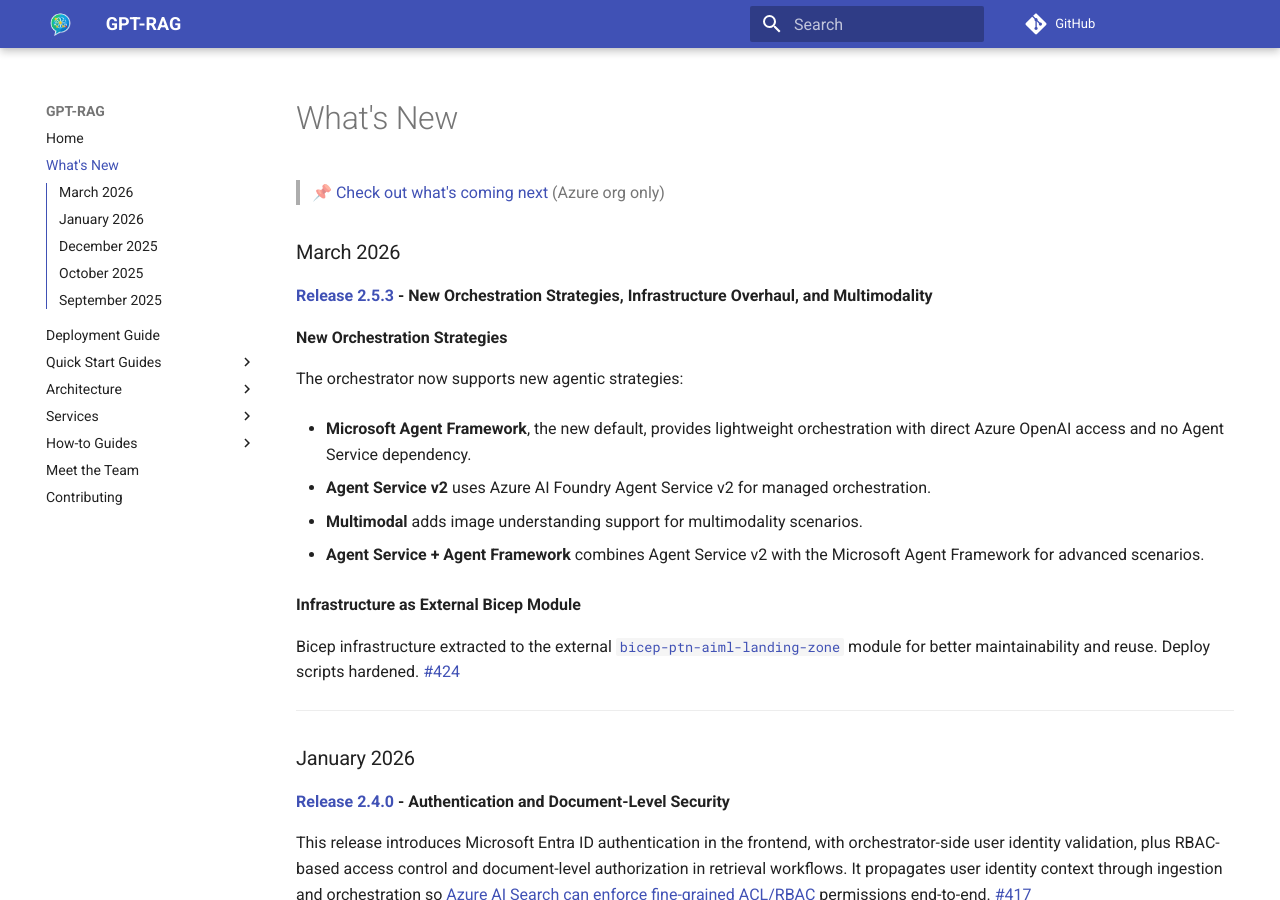
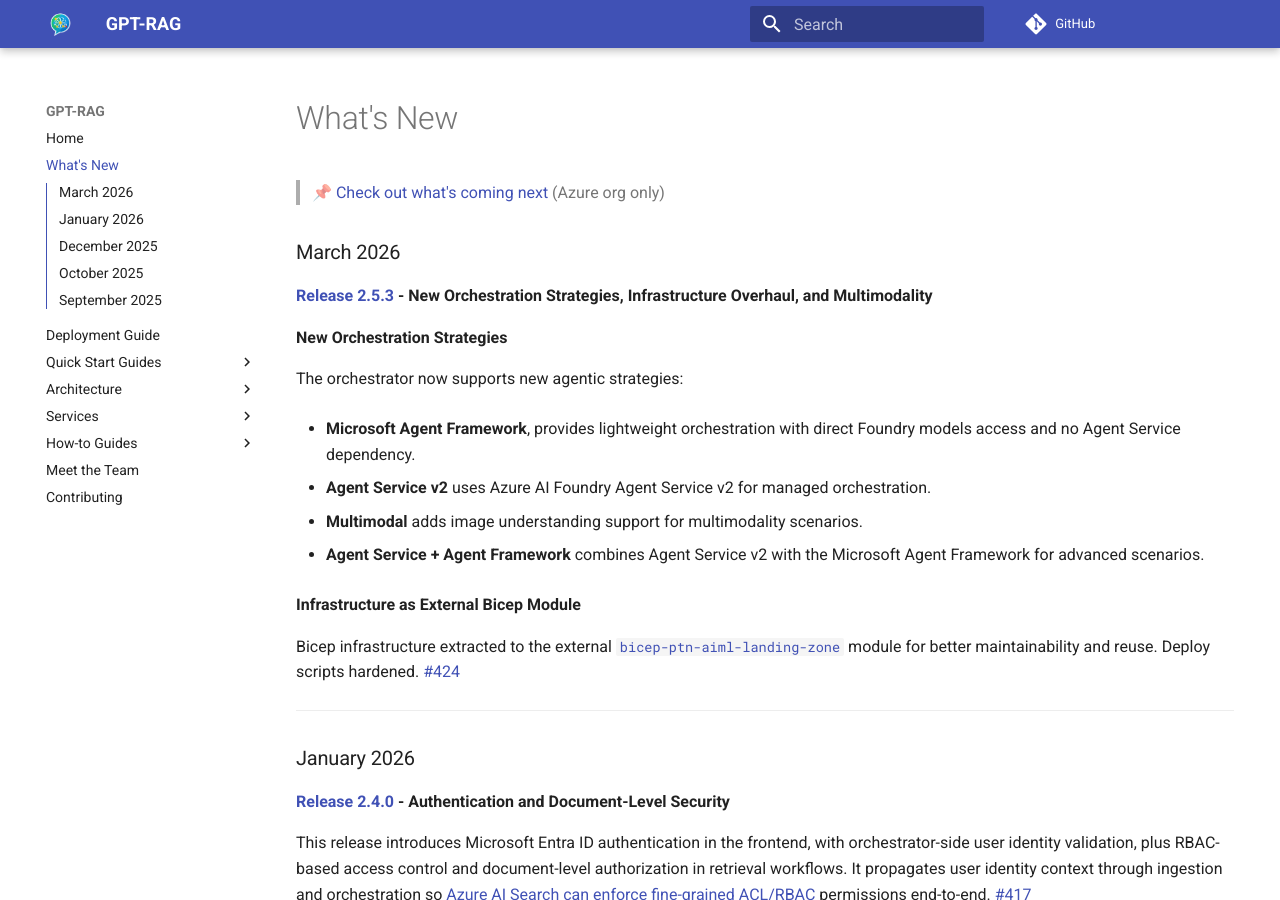
Before and after one commit to Azure/GPT-RAG, an MkDocs documentation site: the page built from docs/whatisnew.md, in a window 1280 px wide and 900 px high. Built offline with MkDocs 1.6.1 and Material for MkDocs 9.7.7, drawn with Linux system fonts in a browser that asks for light colours; comment, search, counter and statistics services are not loaded.

Commit message:
documentation

```diff
--- a/docs/whatisnew.md
+++ b/docs/whatisnew.md
@@ -8,7 +8,7 @@
 
 The orchestrator now supports new agentic strategies:
 
-- **Microsoft Agent Framework**, the new default, provides lightweight orchestration with direct Azure OpenAI access and no Agent Service dependency.
+- **Microsoft Agent Framework**, provides lightweight orchestration with direct Foundry models access and no Agent Service dependency.
 
 - **Agent Service v2** uses Azure AI Foundry Agent Service v2 for managed orchestration.
 
```
